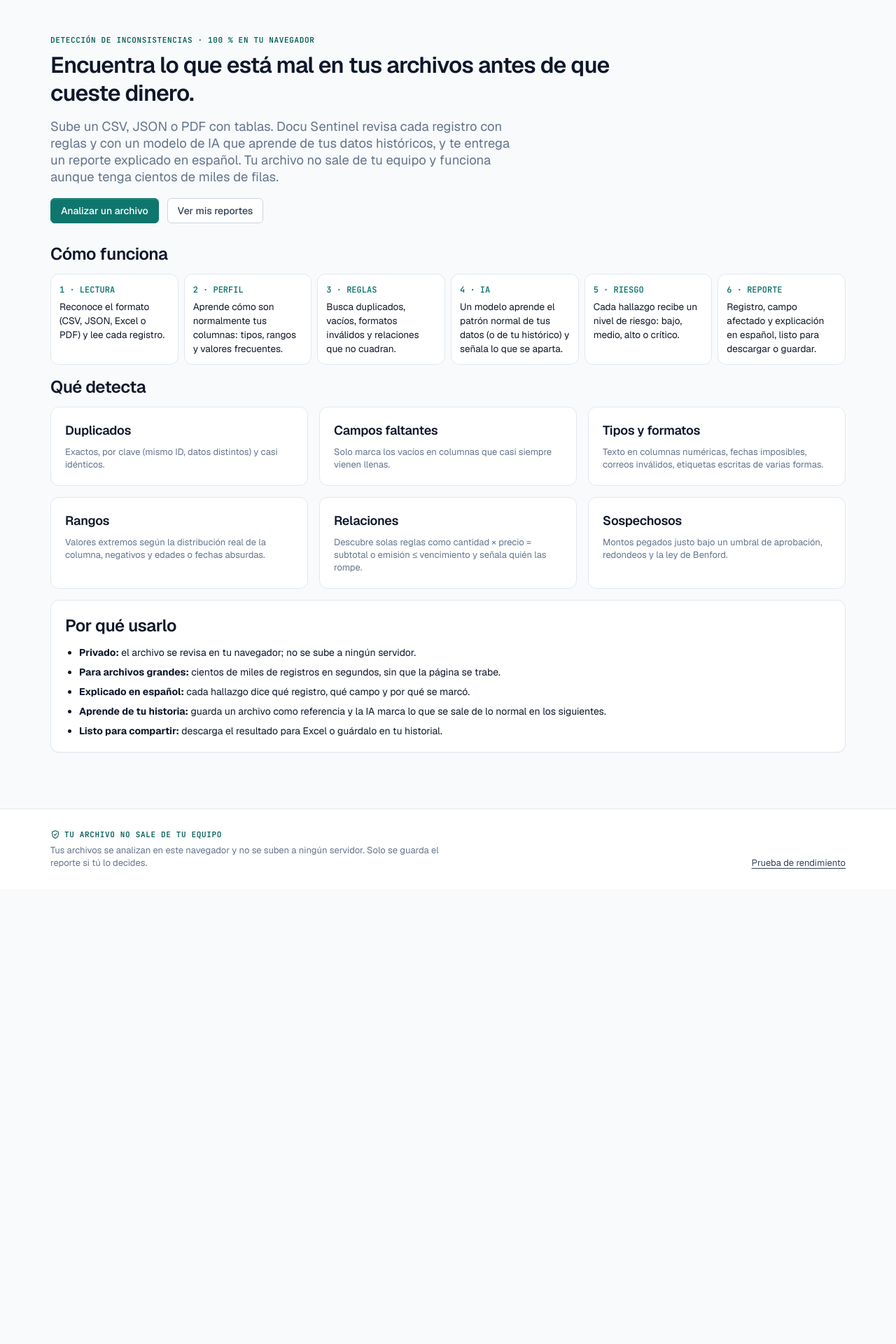
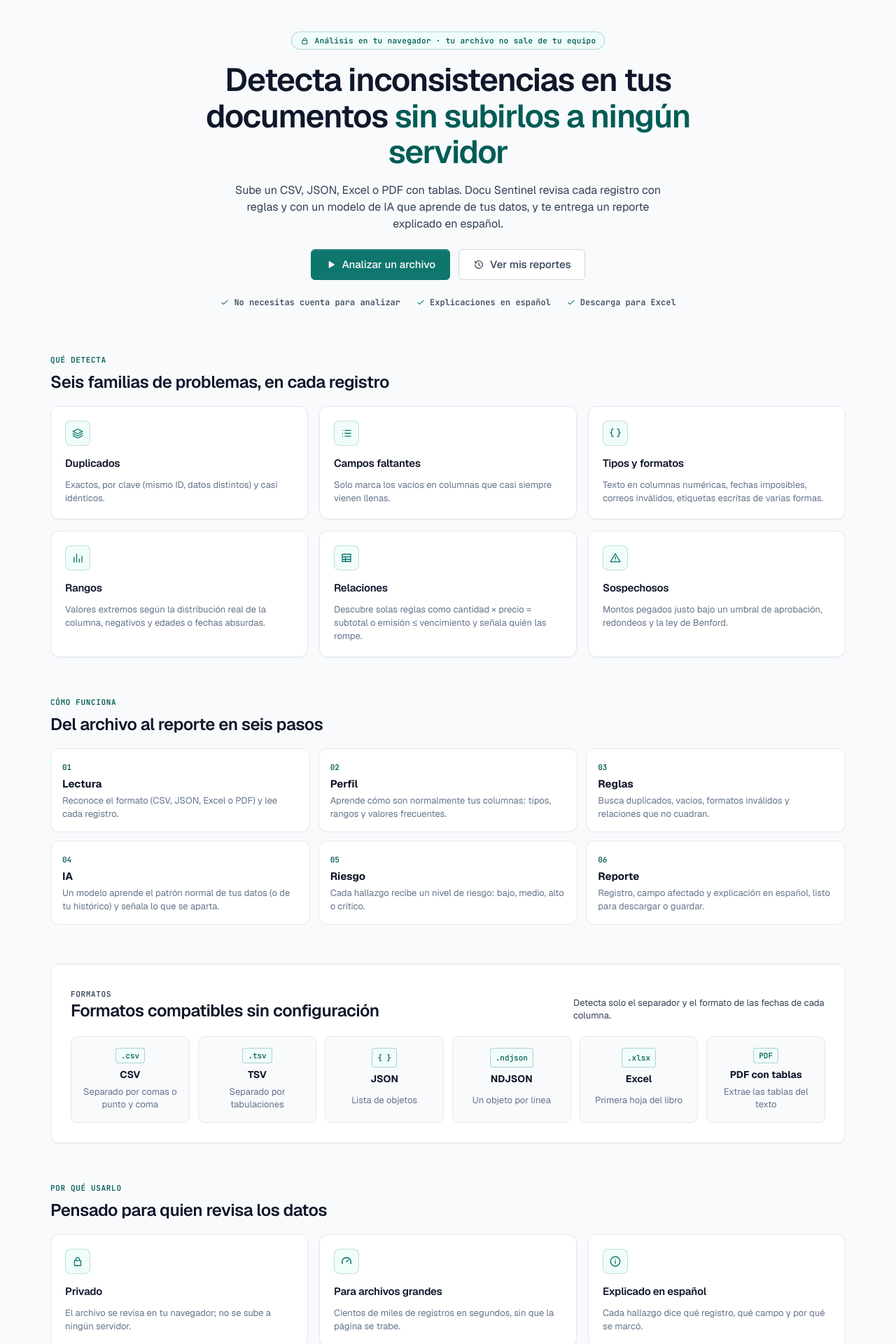
Before and after one commit to JuanMaya8/docu-sentinel-frontend, a Next.js app: page / in a window 1280 px wide. Shown: the part 80-2000 px from the top of the page at 70% size. Before the commit the page ends 1350 px from the top, so only its background shows below. Built offline with nearby package versions, Linux system fonts and the light colour scheme; no server answers.

Commit message:
feat(ui): redesign the home page

```diff
--- a/src/app/globals.css
+++ b/src/app/globals.css
@@ -258,14 +258,44 @@ table.plain tbody tr:hover { background: var(--surface-2); }
 .bars .bar span:last-child { text-align: right; font-family: var(--mono); }
 @media (max-width: 560px) { .bars .bar { grid-template-columns: 110px 1fr 46px; } }
 
+/* ---- home ---- */
+.home > * + * { margin-top: 56px; }
+.hero { text-align: center; max-width: 860px; margin: 8px auto 0; padding: 24px 0 8px; }
+.hero h1 { font-size: clamp(30px, 5vw, 46px); line-height: 1.12; letter-spacing: -0.03em; margin: 18px 0 16px; }
+.hero h1 .accent { color: var(--accent-text); }
+.hero .lead { max-width: 640px; margin: 0 auto 24px; }
+.hero-actions { justify-content: center; }
+.pill { display: inline-flex; align-items: center; gap: 8px; margin: 0; padding: 4px 12px; border-radius: 999px; border: 1px solid color-mix(in srgb, var(--accent) 28%, transparent); background: var(--accent-soft); color: var(--accent-text); font-family: var(--mono); font-size: 11px; line-height: 16px; font-weight: 600; letter-spacing: .03em; }
+.trust { list-style: none; padding: 0; margin: 22px 0 0; display: flex; gap: 8px 22px; justify-content: center; flex-wrap: wrap; font-family: var(--mono); font-size: 12px; color: var(--ink-2); }
+.trust li { display: inline-flex; align-items: center; gap: 6px; }
+.trust .icon { color: var(--accent); }
+.home section > h2 { margin-bottom: 18px; }
+.feature { display: grid; gap: 10px; align-content: start; }
+.feature h3 { font-size: 15px; line-height: 22px; margin: 4px 0 0; }
+.feature p { margin: 0; font-size: 13px; line-height: 19px; }
+.steps { list-style: none; margin: 0; padding: 0; display: grid; grid-template-columns: repeat(3, minmax(0, 1fr)); gap: 12px; counter-reset: s; }
+.steps li { display: grid; gap: 4px; padding: 16px; border: 1px solid var(--line); border-radius: var(--radius); background: var(--surface); }
+.steps .step-n { color: var(--accent-text); font-size: 11px; font-weight: 600; }
+.steps b { font-size: 15px; }
+.steps .muted { font-size: 13px; line-height: 19px; }
+@media (max-width: 900px) { .steps { grid-template-columns: 1fr 1fr; } }
+@media (max-width: 560px) { .steps { grid-template-columns: 1fr; } }
+.formats { padding: 28px; }
+.format-grid { display: grid; grid-template-columns: repeat(6, minmax(0, 1fr)); gap: 12px; margin-top: 20px; }
+.format { display: grid; justify-items: center; text-align: center; gap: 6px; padding: 16px 10px; border: 1px solid var(--line); border-radius: 10px; background: var(--bg); }
+.format .tag { color: var(--accent-text); border-color: color-mix(in srgb, var(--accent) 30%, transparent); background: var(--accent-soft); }
+@media (max-width: 900px) { .format-grid { grid-template-columns: repeat(3, minmax(0, 1fr)); } }
+@media (max-width: 480px) { .format-grid { grid-template-columns: repeat(2, minmax(0, 1fr)); } }
+.cta { display: grid; grid-template-columns: 1.3fr 1fr; gap: 28px; align-items: center; padding: 32px; }
+.cta h2 { margin: 0 0 8px; }
+.cta p { max-width: 520px; }
+.cta-drop { display: grid; justify-items: center; gap: 8px; text-align: center; padding: 28px 16px; border: 2px dashed var(--line-strong); border-radius: var(--radius); color: var(--ink); text-decoration: none; background: var(--bg); }
+.cta-drop .icon { color: var(--accent); }
+.cta-drop:hover { border-color: var(--accent); background: var(--accent-soft); }
+@media (max-width: 760px) { .cta { grid-template-columns: 1fr; padding: 22px; } }
+
 /* ---- page styles carried over (each screen replaces its block when redesigned) ---- */
 .restore-banner { display: flex; gap: 12px; align-items: center; flex-wrap: wrap; justify-content: space-between; }
-.hero { padding: 36px 0 12px; max-width: 820px; }
-.hero p.lead { font-size: 1.15rem; color: var(--muted); max-width: 680px; }
-.pipeline { display: grid; grid-template-columns: repeat(6, 1fr); gap: 8px; margin: 8px 0; }
-.pipeline .step { background: var(--surface); border: 1px solid var(--line); border-radius: 12px; padding: 12px; font-size: .85rem; }
-.pipeline .step b { display: block; font-family: var(--mono); font-size: .75rem; color: var(--accent); margin-bottom: 4px; }
-@media (max-width: 860px) { .pipeline { grid-template-columns: repeat(2, 1fr); } }
 .dropzone { display: flex; flex-direction: column; align-items: center; justify-content: center; gap: 6px; width: 100%; min-height: 150px; border: 2px dashed var(--line); border-radius: var(--radius); padding: 34px 20px; text-align: center; background: var(--surface); transition: border-color .15s, background .15s; cursor: pointer; }
 .dropzone:hover, .dropzone.over { border-color: var(--accent); background: var(--accent-soft); }
 .dropzone strong { display: block; font-size: 1.1rem; }
@@ -280,7 +310,6 @@ table.plain tbody tr:hover { background: var(--surface-2); }
 .plan-card { display: grid; gap: 10px; align-content: start; }
 .plan-card .btn { justify-self: start; }
 .report-section { scroll-margin-top: 120px; }
-.benefits { margin: 0; padding-left: 20px; display: grid; gap: 8px; }
 .more-options > summary { cursor: pointer; font-weight: 600; font-size: .85rem; }
 .meter { display: grid; grid-template-columns: auto 1fr; gap: 18px; align-items: center; }
 .heartbeat { width: 74px; height: 74px; position: relative; border-radius: 50%; border: 3px solid var(--line); }
--- a/src/app/page.tsx
+++ b/src/app/page.tsx
@@ -1,73 +1,142 @@
 import Link from 'next/link';
+import { Icon, type IconName } from '@/components/Icon';
 
 // SSG: this page has no per-request data, so it is prerendered at build time and served from the CDN.
 export const dynamic = 'force-static';
 
-const DETECTORS = [
-  ['Duplicados', 'Exactos, por clave (mismo ID, datos distintos) y casi idénticos.'],
-  ['Campos faltantes', 'Solo marca los vacíos en columnas que casi siempre vienen llenas.'],
-  ['Tipos y formatos', 'Texto en columnas numéricas, fechas imposibles, correos inválidos, etiquetas escritas de varias formas.'],
-  ['Rangos', 'Valores extremos según la distribución real de la columna, negativos y edades o fechas absurdas.'],
-  ['Relaciones', 'Descubre solas reglas como cantidad × precio = subtotal o emisión ≤ vencimiento y señala quién las rompe.'],
-  ['Sospechosos', 'Montos pegados justo bajo un umbral de aprobación, redondeos y la ley de Benford.'],
+const DETECTORS: Array<[IconName, string, string]> = [
+  ['layers', 'Duplicados', 'Exactos, por clave (mismo ID, datos distintos) y casi idénticos.'],
+  ['list', 'Campos faltantes', 'Solo marca los vacíos en columnas que casi siempre vienen llenas.'],
+  ['braces', 'Tipos y formatos', 'Texto en columnas numéricas, fechas imposibles, correos inválidos, etiquetas escritas de varias formas.'],
+  ['barChart', 'Rangos', 'Valores extremos según la distribución real de la columna, negativos y edades o fechas absurdas.'],
+  ['table', 'Relaciones', 'Descubre solas reglas como cantidad × precio = subtotal o emisión ≤ vencimiento y señala quién las rompe.'],
+  ['alert', 'Sospechosos', 'Montos pegados justo bajo un umbral de aprobación, redondeos y la ley de Benford.'],
+];
+
+const STEPS: Array<[string, string]> = [
+  ['Lectura', 'Reconoce el formato (CSV, JSON, Excel o PDF) y lee cada registro.'],
+  ['Perfil', 'Aprende cómo son normalmente tus columnas: tipos, rangos y valores frecuentes.'],
+  ['Reglas', 'Busca duplicados, vacíos, formatos inválidos y relaciones que no cuadran.'],
+  ['IA', 'Un modelo aprende el patrón normal de tus datos (o de tu histórico) y señala lo que se aparta.'],
+  ['Riesgo', 'Cada hallazgo recibe un nivel de riesgo: bajo, medio, alto o crítico.'],
+  ['Reporte', 'Registro, campo afectado y explicación en español, listo para descargar o guardar.'],
+];
+
+/** The formats the file picker accepts (see Dropzone's ACCEPT list). */
+const FORMATS: Array<[string, string, string]> = [
+  ['.csv', 'CSV', 'Separado por comas o punto y coma'],
+  ['.tsv', 'TSV', 'Separado por tabulaciones'],
+  ['{ }', 'JSON', 'Lista de objetos'],
+  ['.ndjson', 'NDJSON', 'Un objeto por línea'],
+  ['.xlsx', 'Excel', 'Primera hoja del libro'],
+  ['PDF', 'PDF con tablas', 'Extrae las tablas del texto'],
+];
+
+const BENEFITS: Array<[IconName, string, string]> = [
+  ['lock', 'Privado', 'El archivo se revisa en tu navegador; no se sube a ningún servidor.'],
+  ['gauge', 'Para archivos grandes', 'Cientos de miles de registros en segundos, sin que la página se trabe.'],
+  ['info', 'Explicado en español', 'Cada hallazgo dice qué registro, qué campo y por qué se marcó.'],
+  ['sparkles', 'Aprende de tu historia', 'Guarda un archivo como referencia y la IA marca lo que se sale de lo normal en los siguientes.'],
+  ['history', 'Historial privado', 'Con tu cuenta, guarda los reportes y vuelve a ellos cuando quieras.'],
+  ['download', 'Listo para compartir', 'Descarga el resultado para Excel (CSV) o en JSON.'],
 ];
 
 export default function HomePage() {
   return (
-    <div className="stack">
+    <div className="home">
       <section className="hero">
-        <p className="eyebrow">Detección de inconsistencias · 100 % en tu navegador</p>
-        <h1>Encuentra lo que está mal en tus archivos antes de que cueste dinero.</h1>
+        <p className="pill"><Icon name="lock" size={13} /> Análisis en tu navegador · tu archivo no sale de tu equipo</p>
+        <h1>
+          Detecta inconsistencias en tus documentos <span className="accent">sin subirlos a ningún servidor</span>
+        </h1>
         <p className="lead">
-          Sube un CSV, JSON o PDF con tablas. Docu Sentinel revisa cada registro con reglas y con un modelo de IA que aprende de tus datos históricos, y te
-          entrega un reporte explicado en español. Tu archivo no sale de tu equipo y funciona aunque tenga cientos de miles de filas.
+          Sube un CSV, JSON, Excel o PDF con tablas. Docu Sentinel revisa cada registro con reglas y con un modelo de IA que aprende de tus datos, y te
+          entrega un reporte explicado en español.
         </p>
-        <div className="row">
-          <Link className="btn primary" href="/analizar">Analizar un archivo</Link>
-          <Link className="btn" href="/reportes">Ver mis reportes</Link>
+        <div className="row hero-actions">
+          <Link className="btn primary lg" href="/analizar"><Icon name="play" size={16} /> Analizar un archivo</Link>
+          <Link className="btn lg" href="/reportes"><Icon name="history" size={16} /> Ver mis reportes</Link>
+        </div>
+        <ul className="trust">
+          <li><Icon name="check" size={14} /> No necesitas cuenta para analizar</li>
+          <li><Icon name="check" size={14} /> Explicaciones en español</li>
+          <li><Icon name="check" size={14} /> Descarga para Excel</li>
+        </ul>
+      </section>
+
+      <section aria-labelledby="que">
+        <p className="eyebrow">Qué detecta</p>
+        <h2 id="que">Seis familias de problemas, en cada registro</h2>
+        <div className="grid cols-3">
+          {DETECTORS.map(([icon, t, d]) => (
+            <article className="card feature" key={t}>
+              <span className="icon-tile"><Icon name={icon} /></span>
+              <h3>{t}</h3>
+              <p className="muted">{d}</p>
+            </article>
+          ))}
         </div>
       </section>
 
       <section aria-labelledby="como">
-        <h2 id="como">Cómo funciona</h2>
-        <div className="pipeline">
-          {[
-            ['1 · LECTURA', 'Reconoce el formato (CSV, JSON, Excel o PDF) y lee cada registro.'],
-            ['2 · PERFIL', 'Aprende cómo son normalmente tus columnas: tipos, rangos y valores frecuentes.'],
-            ['3 · REGLAS', 'Busca duplicados, vacíos, formatos inválidos y relaciones que no cuadran.'],
-            ['4 · IA', 'Un modelo aprende el patrón normal de tus datos (o de tu histórico) y señala lo que se aparta.'],
-            ['5 · RIESGO', 'Cada hallazgo recibe un nivel de riesgo: bajo, medio, alto o crítico.'],
-            ['6 · REPORTE', 'Registro, campo afectado y explicación en español, listo para descargar o guardar.'],
-          ].map(([t, d]) => (
-            <div className="step" key={t}>
+        <p className="eyebrow">Cómo funciona</p>
+        <h2 id="como">Del archivo al reporte en seis pasos</h2>
+        <ol className="steps">
+          {STEPS.map(([t, d], i) => (
+            <li key={t}>
+              <span className="step-n mono">{String(i + 1).padStart(2, '0')}</span>
               <b>{t}</b>
-              {d}
+              <span className="muted">{d}</span>
+            </li>
+          ))}
+        </ol>
+      </section>
+
+      <section className="card formats" aria-labelledby="formatos">
+        <div className="page-head">
+          <div>
+            <p className="eyebrow">Formatos</p>
+            <h2 id="formatos" style={{ margin: 0 }}>Formatos compatibles sin configuración</h2>
+          </div>
+          <p className="small muted" style={{ maxWidth: 360 }}>Detecta solo el separador y el formato de las fechas de cada columna.</p>
+        </div>
+        <div className="format-grid">
+          {FORMATS.map(([tag, name, hint]) => (
+            <div className="format" key={name}>
+              <span className="tag">{tag}</span>
+              <b>{name}</b>
+              <span className="small muted">{hint}</span>
             </div>
           ))}
         </div>
       </section>
 
-      <section aria-labelledby="que">
-        <h2 id="que">Qué detecta</h2>
+      <section aria-labelledby="por-que">
+        <p className="eyebrow">Por qué usarlo</p>
+        <h2 id="por-que">Pensado para quien revisa los datos</h2>
         <div className="grid cols-3">
-          {DETECTORS.map(([t, d]) => (
-            <div className="card flat" key={t}>
+          {BENEFITS.map(([icon, t, d]) => (
+            <article className="card feature" key={t}>
+              <span className="icon-tile"><Icon name={icon} /></span>
               <h3>{t}</h3>
-              <p className="muted small" style={{ margin: 0 }}>{d}</p>
-            </div>
+              <p className="muted">{d}</p>
+            </article>
           ))}
         </div>
       </section>
 
-      <section className="card" aria-labelledby="dif">
-        <h2 id="dif">Por qué usarlo</h2>
-        <ul className="benefits">
-          <li><b>Privado:</b> el archivo se revisa en tu navegador; no se sube a ningún servidor.</li>
-          <li><b>Para archivos grandes:</b> cientos de miles de registros en segundos, sin que la página se trabe.</li>
-          <li><b>Explicado en español:</b> cada hallazgo dice qué registro, qué campo y por qué se marcó.</li>
-          <li><b>Aprende de tu historia:</b> guarda un archivo como referencia y la IA marca lo que se sale de lo normal en los siguientes.</li>
-          <li><b>Listo para compartir:</b> descarga el resultado para Excel o guárdalo en tu historial.</li>
-        </ul>
+      <section className="card cta" aria-labelledby="empieza">
+        <div>
+          <p className="eyebrow">Empieza en segundos</p>
+          <h2 id="empieza">¿Listo para revisar tu primer archivo?</h2>
+          <p className="muted">No necesitas registrarte para analizar. Si no tienes un archivo a la mano, puedes probar con datos de ejemplo que traen errores a propósito.</p>
+          <Link className="btn primary lg" href="/analizar">Analizar un archivo <Icon name="arrowRight" size={16} /></Link>
+        </div>
+        <Link href="/analizar" className="cta-drop">
+          <Icon name="upload" size={30} />
+          <b>Arrastra tu archivo en la página de análisis</b>
+          <span className="small muted">.csv · .tsv · .json · .ndjson · .xlsx · .pdf</span>
+        </Link>
       </section>
     </div>
   );
```
